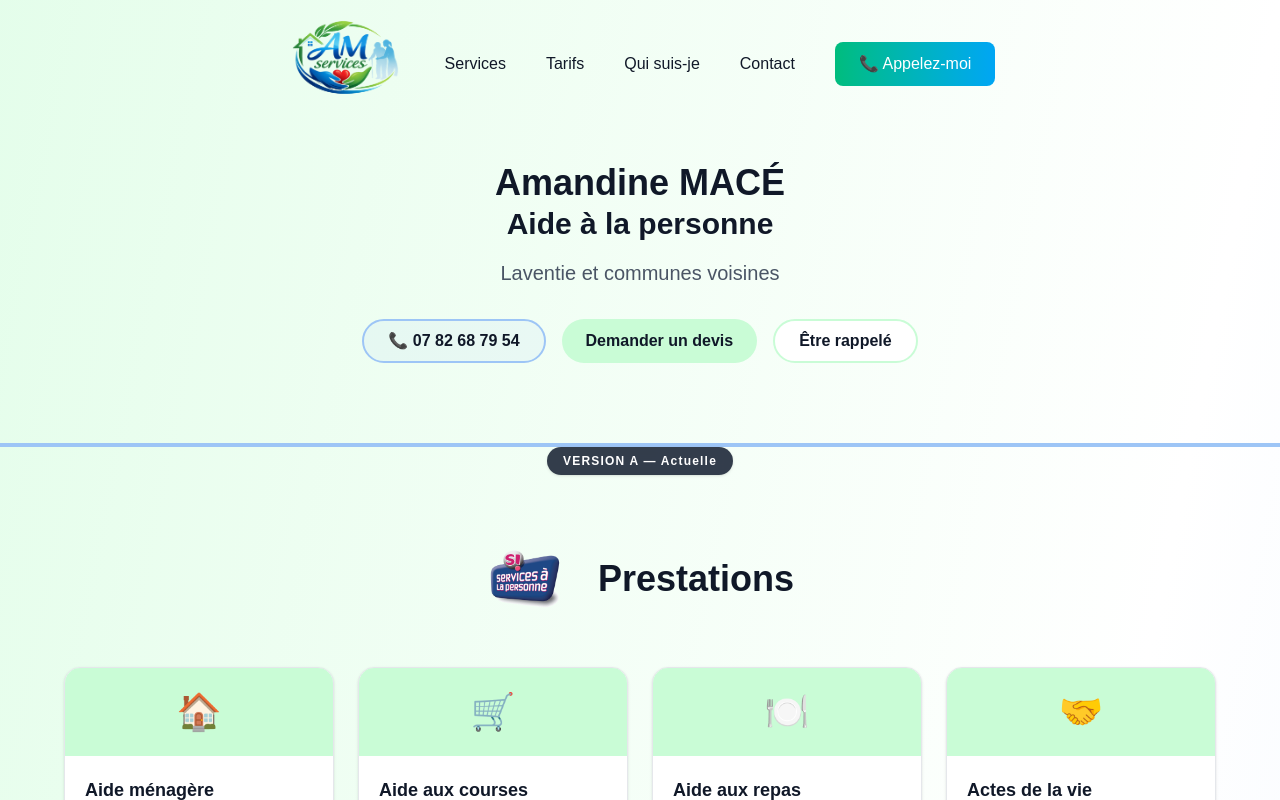
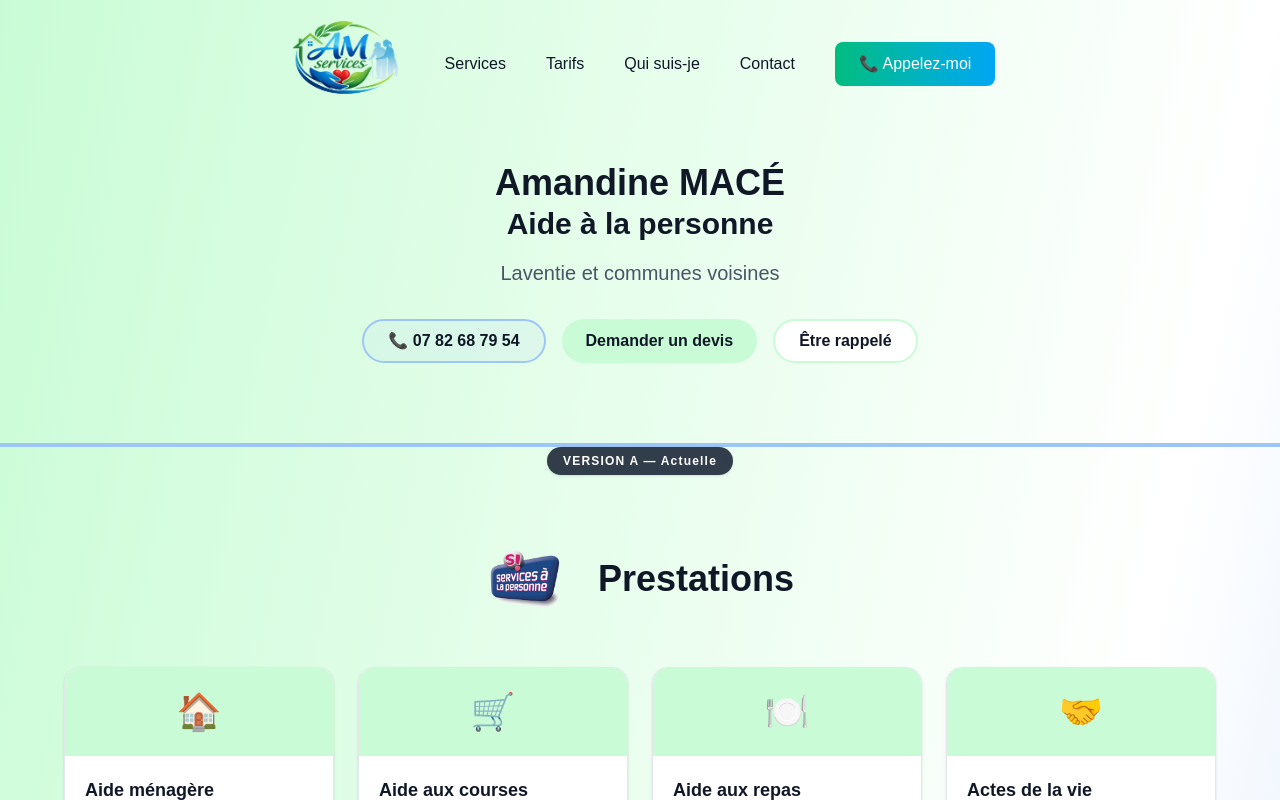
Before and after one commit to nboyet/amservices, a Next.js app: page / in a window 1280 px wide. Shown: the top 800 px of the page. Built offline with nearby package versions, Linux system fonts and the light colour scheme.

Commit message:
fix: make bg color less pastel

```diff
--- a/app/page.tsx
+++ b/app/page.tsx
@@ -10,7 +10,7 @@ import ContactSection from "./_components/ContactSection";
 
 export default function Home() {
   return (
-    <div className="bg-gradient-to-br from-mint/50 via-white to-sky/30">
+    <div className="bg-gradient-to-br from-mint via-white to-sky">
       <section id="accueil">
         <HeroSection phone={CONTENT.phone} zone={CONTENT.zone} />
       </section>
```
